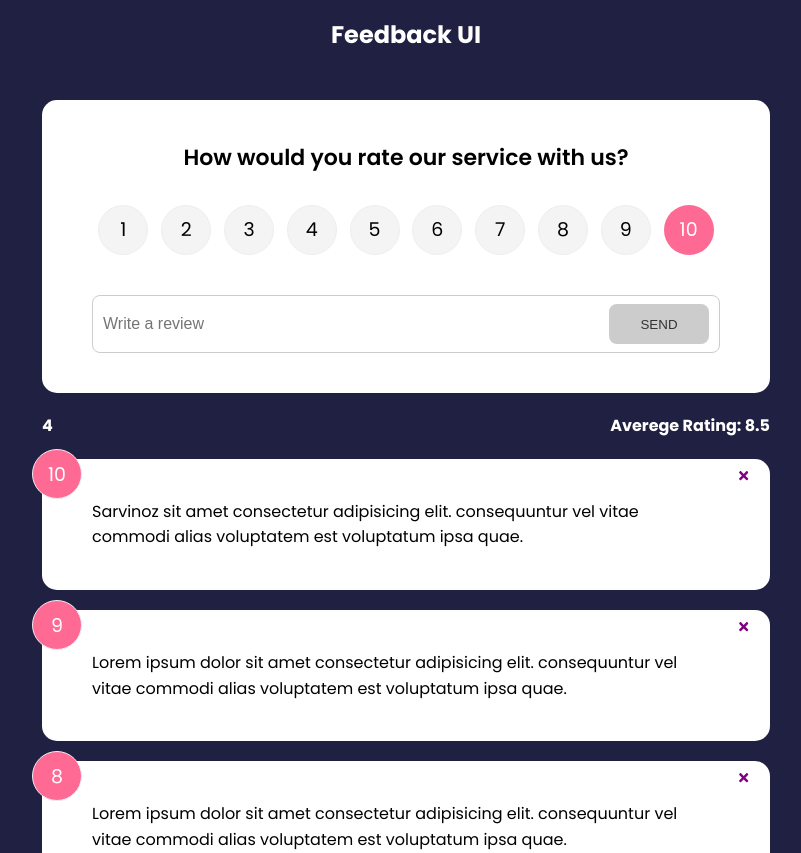
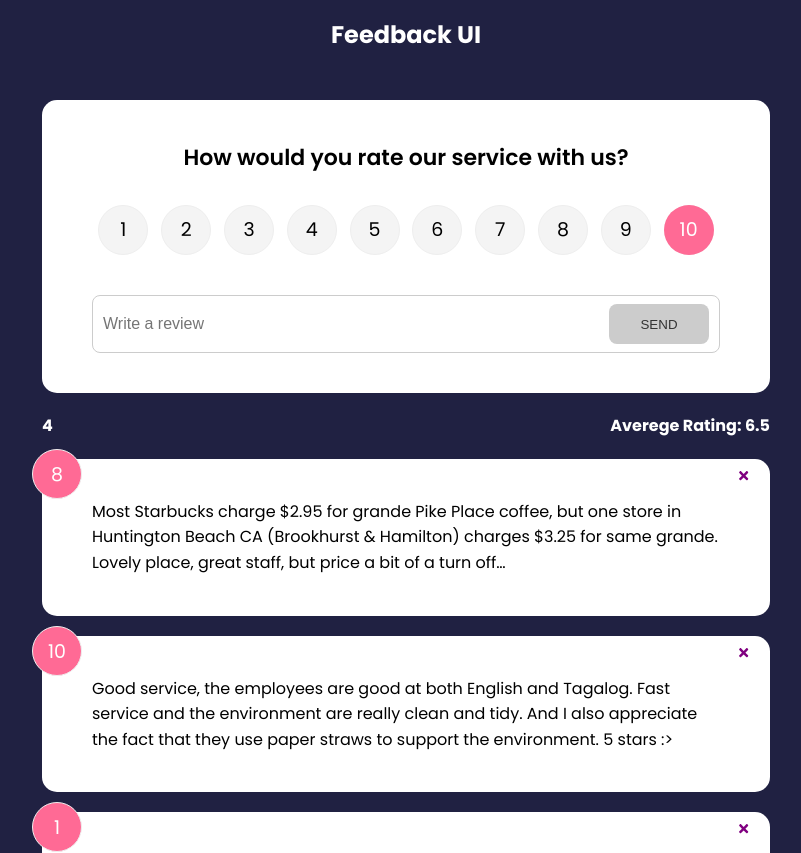
Before and after one commit to bmmukhridin/React-Course, a React (Create React App) app: page / in a window 1280 px wide. Shown: the top 853 px of the page, without its empty margins (234-1035 px from the left). Built offline with nearby package versions, Linux system fonts and the light colour scheme.

Commit message:
some-changes

```diff
--- a/componets/feedbackData.js
+++ b/componets/feedbackData.js
@@ -1,27 +1,27 @@
 const FeedbackData = [
   {
     id: 1,
-    rating: 10,
+    rating: 8,
     text:
-      "Sarvinoz sit amet consectetur adipisicing elit. consequuntur vel vitae commodi alias voluptatem est voluptatum ipsa quae."
+      "Most Starbucks charge $2.95 for grande Pike Place coffee, but one store in Huntington Beach CA (Brookhurst & Hamilton) charges $3.25 for same grande. Lovely place, great staff, but price a bit of a turn off…"
   },
   {
     id: 2,
-    rating: 9,
+    rating: 10,
     text:
-      "Lorem ipsum dolor sit amet consectetur adipisicing elit. consequuntur vel vitae commodi alias voluptatem est voluptatum ipsa quae."
+      "Good service, the employees are good at both English and Tagalog. Fast service and the environment are really clean and tidy. And I also appreciate the fact that they use paper straws to support the environment. 5 stars :>"
   },
   {
     id: 3,
-    rating: 8,
+    rating: 1,
     text:
-      "Lorem ipsum dolor sit amet consectetur adipisicing elit. consequuntur vel vitae commodi alias voluptatem est voluptatum ipsa quae."
+      "How can people drink the awfully burnt tasting coffee from Starbucks. Overpriced poor tasting. Better to go to Dunkin. Starbucks uses cheaply source beans and roasts them to death. Not only burn the beans, also burn the essential oils."
   },
   {
     id: 4,
     rating: 7,
     text:
-      "Lorem ipsum dolor sit amet consectetur adipisicing elit. consequuntur vel vitae commodi alias voluptatem est voluptatum ipsa quae."
+      "There were 6 barristers or helper at the counter at one time but the services was so poor. Not efficient, slow, not service oriented, no team work and they were not supporting each other. At the end, services to customers were affected."
   }
 ];
 
```
